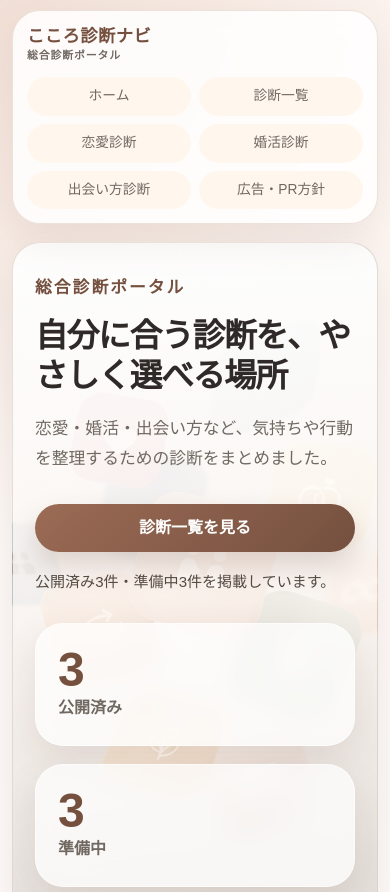
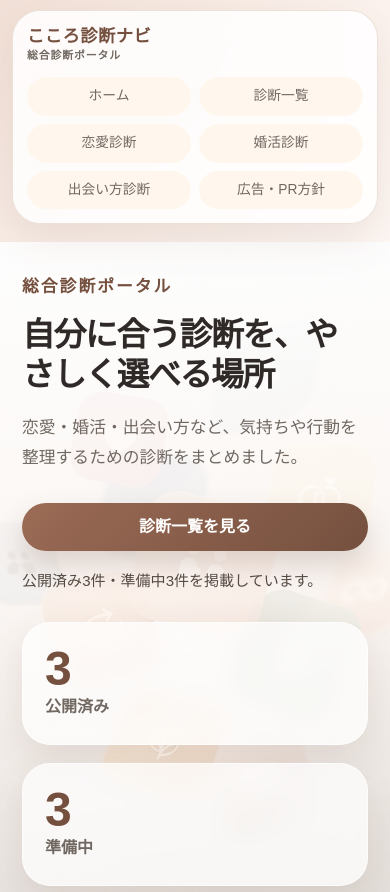
Before and after one commit to kenichis1971-cloud/diagnosis-portal-site, a Next.js app: page / in a window 390 px wide. Shown: the top 892 px of the page. Built offline with nearby package versions, Linux system fonts and the light colour scheme; no server answers.

Commit message:
Make hero image slots full width

```diff
--- a/app/globals.css
+++ b/app/globals.css
@@ -19,10 +19,12 @@
 }
 
 html {
+  overflow-x: clip;
   scroll-behavior: smooth;
 }
 
 body {
+  overflow-x: clip;
   margin: 0;
   color: var(--text);
   background:
@@ -171,11 +173,13 @@ main {
 .page-hero.hero-image-slot,
 .detail-card.hero-image-slot {
   min-height: clamp(320px, 36vw, 480px);
-  border-color: rgba(234, 223, 214, 0.58);
+  border-inline: 0;
+  border-color: rgba(234, 223, 214, 0.28);
+  border-radius: 0;
   background:
     linear-gradient(135deg, rgba(255, 255, 255, 0.74), rgba(255, 247, 238, 0.5)),
     rgba(255, 255, 255, 0.68);
-  box-shadow: 0 18px 44px rgba(116, 80, 63, 0.1);
+  box-shadow: none;
 }
 
 .page-hero.hero-image-slot::before,
@@ -213,11 +217,11 @@ main {
 .top-hero {
   min-height: clamp(460px, 50vw, 620px);
   margin-top: 28px;
-  border: 1px solid rgba(234, 223, 214, 0.5);
-  border-radius: 36px;
+  border: 0;
+  border-radius: 0;
   padding: clamp(42px, 6vw, 72px);
   background-image: url("/images/heroes/top-hero-pc.jpeg");
-  box-shadow: 0 20px 48px rgba(116, 80, 63, 0.14);
+  box-shadow: none;
 }
 
 .top-hero::before {
@@ -486,10 +490,10 @@ main {
 }
 
 .hero-image-slot {
-  width: calc(100vw - 32px);
-  max-width: none;
-  margin-right: calc(50% - 50vw + 16px);
-  margin-left: calc(50% - 50vw + 16px);
+  width: 100vw;
+  max-width: 100vw;
+  margin-right: calc(50% - 50vw);
+  margin-left: calc(50% - 50vw);
 }
 
 .page-hero.hero-image-slot,
@@ -509,13 +513,6 @@ main {
   width: fit-content;
 }
 
-@media (min-width: 1392px) {
-  .hero-image-slot {
-    width: 1360px;
-    margin-right: calc(50% - 680px);
-    margin-left: calc(50% - 680px);
-  }
-}
 
 .text-page h2 {
   margin: 30px 0 10px;
@@ -646,7 +643,7 @@ main {
   .top-hero {
     min-height: 620px;
     margin-top: 18px;
-    border-radius: 28px;
+    border-radius: 0;
     padding: 30px 22px;
     background-image: url("/images/heroes/top-hero-sp.jpeg");
     background-position: center top;
@@ -673,9 +670,10 @@ main {
   }
 
   .hero-image-slot {
-    width: calc(100vw - 24px);
-    margin-right: calc(50% - 50vw + 12px);
-    margin-left: calc(50% - 50vw + 12px);
+    width: 100vw;
+    max-width: 100vw;
+    margin-right: calc(50% - 50vw);
+    margin-left: calc(50% - 50vw);
   }
 
   .page-hero.hero-image-slot,
```
